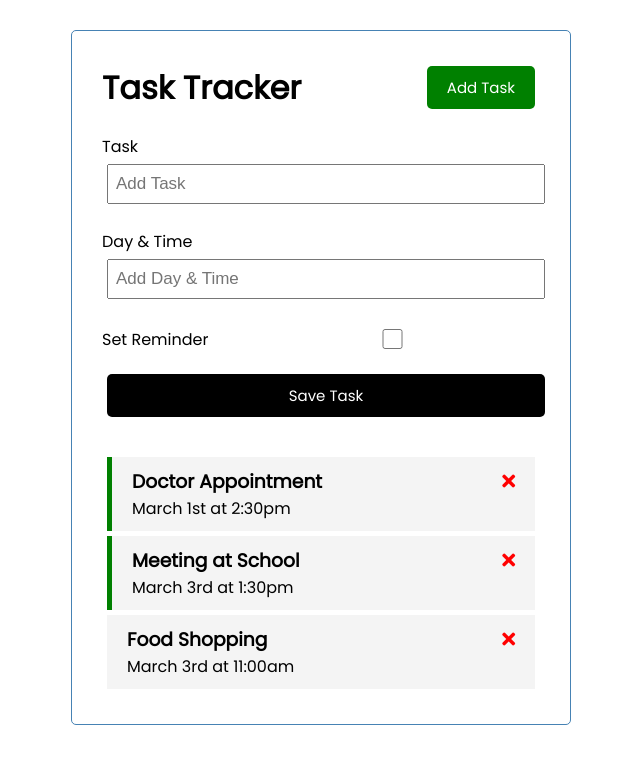
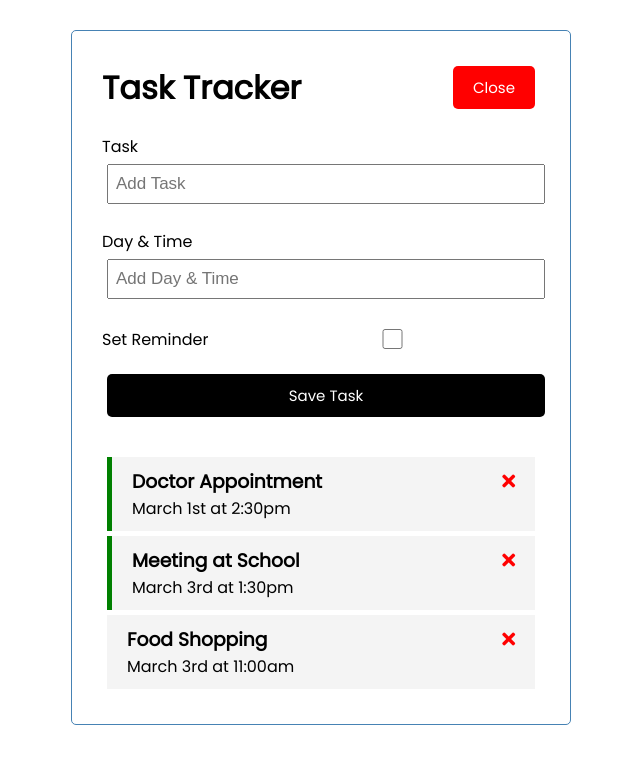
Before and after one commit to jmcob/Vue-todoList-Traversy, a Vue app: page / in a window 1280 px wide. Both pictures are taken after a click on the button "Add Task". Shown: the top 764 px of the page, without its empty margins (319-959 px from the left). Built offline with nearby package versions, Linux system fonts and the light colour scheme.

Commit message:
app built

```diff
--- a/src/App.vue
+++ b/src/App.vue
@@ -1,7 +1,13 @@
 <template>
         <div class="container">
-                <Header title="Task Tracker" />
-                <AddTask @add-task="addTask" />
+                <Header
+                        @toggle-add-task="toggleAddTask"
+                        title="Task Tracker"
+                        :showAddTask="showAddTask"
+                />
+                <div v-if="showAddTask">
+                        <AddTask @add-task="addTask" />
+                </div>
                 <Tasks
                         @toggle-reminder="toggleReminder"
                         @delete-task="deleteTask"
@@ -25,9 +31,13 @@
         data() {
                 return {
                         tasks: [],
+                        showAddTask: false,
                 };
         },
         methods: {
+                toggleAddTask() {
+                        this.showAddTask = !this.showAddTask;
+                },
                 addTask(task) {
                         this.tasks = [...this.tasks, task];
                 },
--- a/src/components/AddTask.vue
+++ b/src/components/AddTask.vue
@@ -57,7 +57,7 @@
                         this.$emit("add-task", newTask);
                         this.text = "";
                         this.day = "";
-                        this.reminder = "";
+                        this.reminder = false;
                 },
         },
 };
--- a/src/components/Button.vue
+++ b/src/components/Button.vue
@@ -1,14 +1,20 @@
 <template>
-        <button @click="onClick()" :style=" {background: color}" class="btn">{{text}}</button>
+        <button @click="onClick()" :style="{ background: color }" class="btn">
+                {{ text }}
+        </button>
 </template>
 
 <script>
-export default { name: 'Button',
-props: {
-        text: String,
-        color: String,
+export default {
+        name: "Button",
+        props: {
+                text: String,
+                color: String,
         },
-methods: {
-        onClick() {
-        console.log('click')}}}
+        methods: {
+                onClick() {
+                        this.$emit("btn-click");
+                },
+        },
+};
 </script>
--- a/src/components/Header.vue
+++ b/src/components/Header.vue
@@ -1,7 +1,11 @@
 <template>
         <header>
                 <h1>{{ title }}</h1>
-                <Button text="Add Task" color="green" />
+                <Button
+                        @btn-click="$emit('toggle-add-task')"
+                        :text="showAddTask ? 'Close' : 'Add Task'"
+                        :color="showAddTask ? 'red' : 'green'"
+                />
         </header>
 </template>
 
@@ -12,6 +16,7 @@
         name: "Header",
         props: {
                 title: String,
+                showAddTask: Boolean,
         },
         components: { Button },
 };
```
